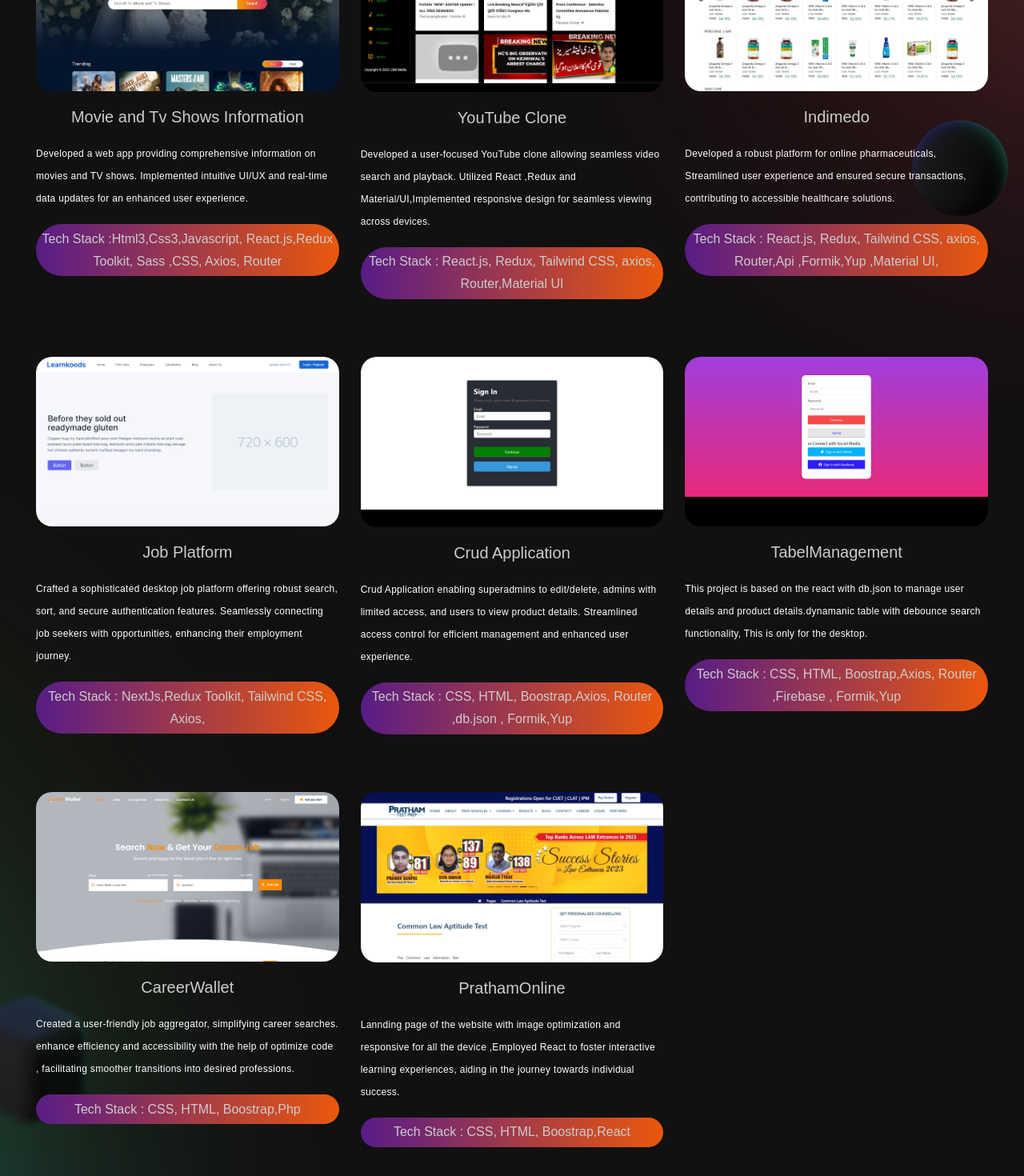
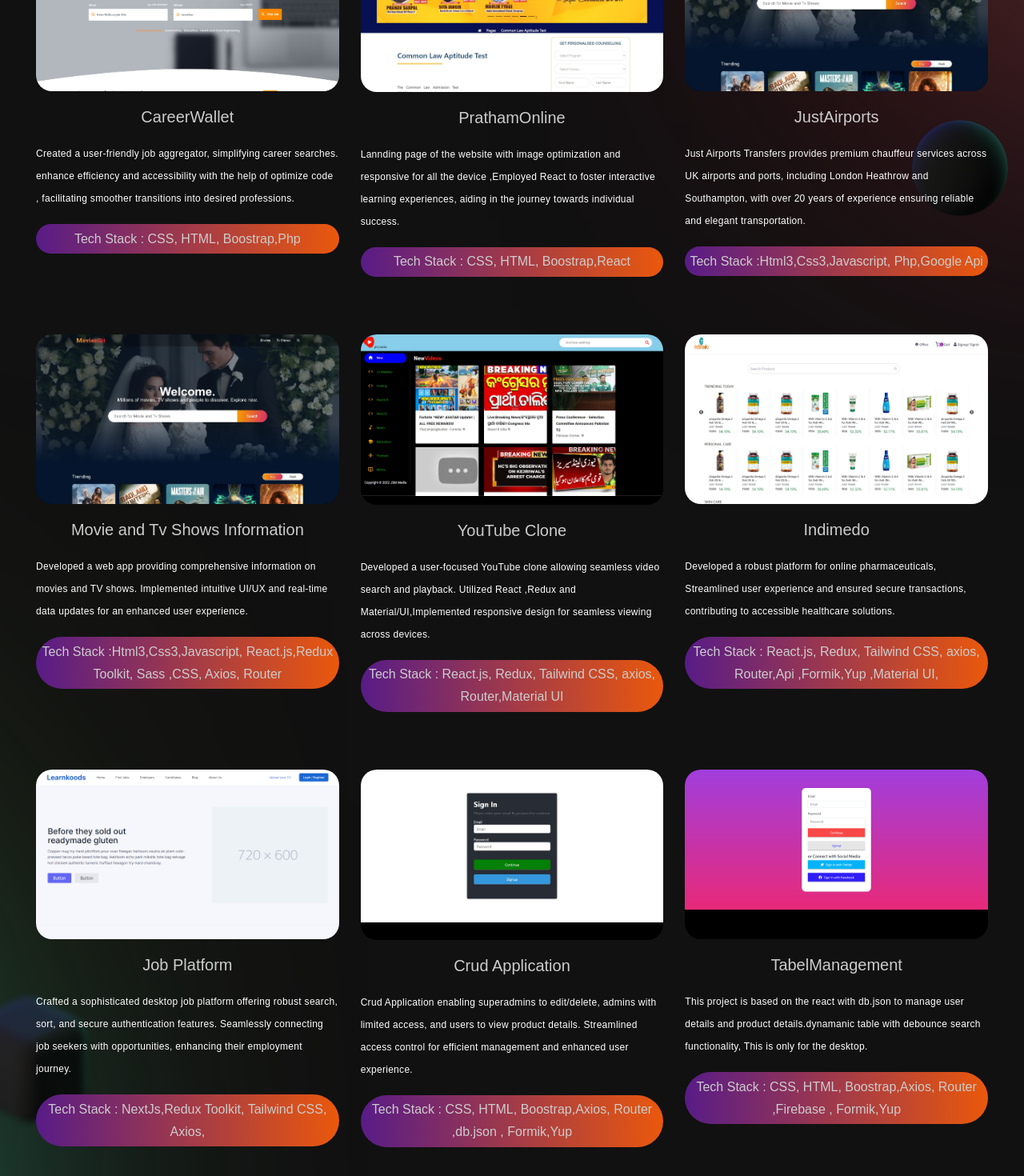
Before and after one commit to priyanka807/portfolio-priyanka, a React (Vite) app: page / in a window 1280 px wide. Shown: the part 2000-3470 px from the top of the page at 80% size. Built offline with nearby package versions, Linux system fonts and the light colour scheme.

Commit message:
Update data.js

```diff
--- a/src/data.js
+++ b/src/data.js
@@ -7,6 +7,7 @@ import pratham from "./assets/Bootstrap-demo.jpg";
 import crudApp from "./assets/Crud-Application.jpg";
 import careerwallet from "./assets/careerwallet.png";
 import tablemanagement from "./assets/tablemanagement.png";
+import justairport from "./assets/JUST Airport.png";
 
 
 
@@ -27,6 +28,30 @@ export const filters = [
 ];
 
 export const projects = [
+   {
+    name: "CareerWallet",
+    dis: " Created a user-friendly job aggregator, simplifying career searches.  enhance efficiency and accessibility with the help of optimize code , facilitating smoother transitions into desired professions.",
+    ts: "Tech Stack : CSS, HTML, Boostrap,Php",
+    link: "https://thecareerwallet.com/",
+    image: careerwallet,
+    tags: ["Indvidual"],
+  },
+  {
+    name: "PrathamOnline",
+    dis: "Lannding page of the website with image optimization and responsive for all the device ,Employed React to foster interactive learning experiences, aiding in the journey towards individual success.",
+    ts: "Tech Stack : CSS, HTML, Boostrap,React ",
+    link: "https://prathamonline.vercel.app/",
+    image: pratham,
+    tags: ["Indivisual"],
+  },
+   {
+    name: "JustAirports",
+    dis: "Just Airports Transfers provides premium chauffeur services across UK airports and ports, including London Heathrow and Southampton, with over 20 years of experience ensuring reliable and elegant transportation.",
+    ts: "Tech Stack :Html3,Css3,Javascript, Php,Google Api ",
+    link: "https://www.justairports.com/",
+    image: p1,
+    tags: ["Indvidual"],
+  },
   {
     name: "Movie and Tv Shows Information",
     dis: "Developed a web app providing comprehensive information on movies and TV shows. Implemented intuitive UI/UX and real-time data updates for an enhanced user experience.",
@@ -76,22 +101,7 @@ export const projects = [
     tags: ["Indvidual"],
   },
 
-  {
-    name: "CareerWallet",
-    dis: " Created a user-friendly job aggregator, simplifying career searches.  enhance efficiency and accessibility with the help of optimize code , facilitating smoother transitions into desired professions.",
-    ts: "Tech Stack : CSS, HTML, Boostrap,Php",
-    link: "https://thecareerwallet.com/",
-    image: careerwallet,
-    tags: ["Indvidual"],
-  },
-  {
-    name: "PrathamOnline",
-    dis: "Lannding page of the website with image optimization and responsive for all the device ,Employed React to foster interactive learning experiences, aiding in the journey towards individual success.",
-    ts: "Tech Stack : CSS, HTML, Boostrap,React ",
-    link: "https://prathamonline.vercel.app/",
-    image: pratham,
-    tags: ["Indivisual"],
-  },
+
 
 ];
 // Created a user-friendly job aggregator, simplifying career searches. Utilized React and Node.js to enhance efficiency and accessibility, facilitating smoother transitions into desired professions.
```
